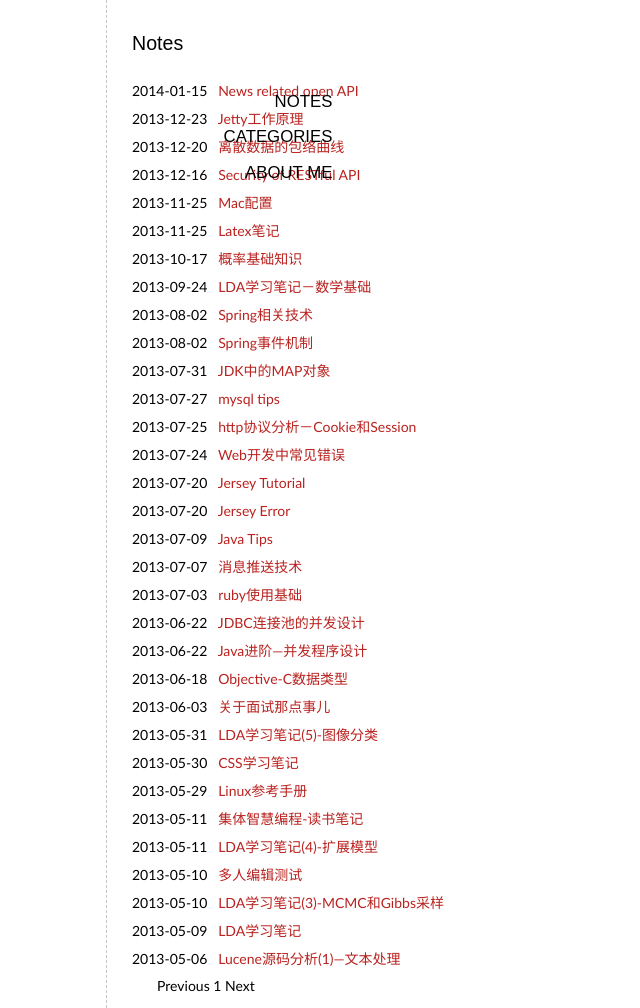
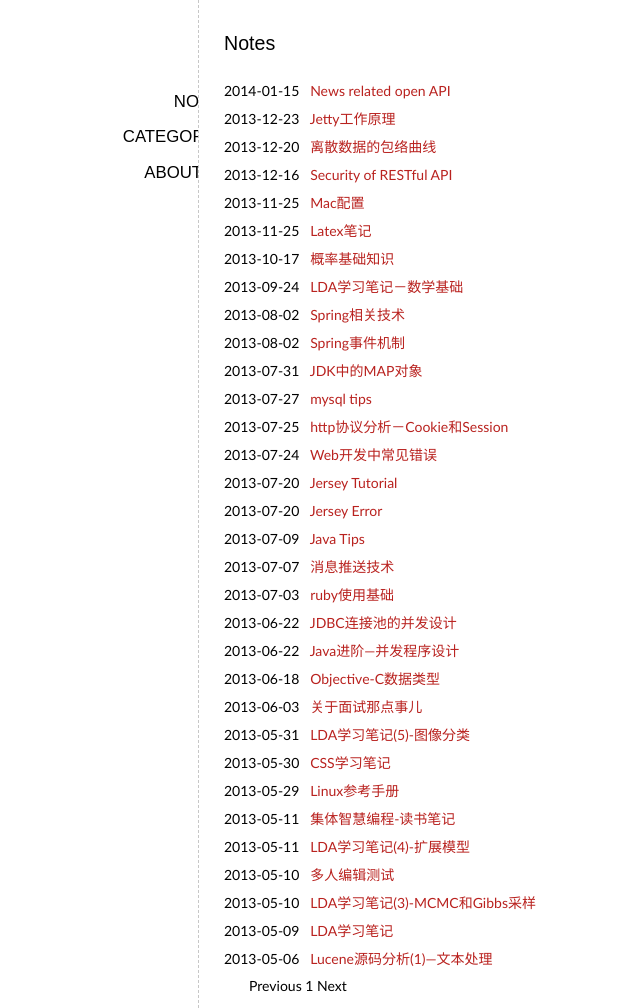
Before and after one commit to elan2wang/note, a Jekyll site: the page built from index.html, in a window 1280 px wide. Shown: the whole page, without its empty margins (22-662 px from the left). Built offline with Jekyll 4.4.1, drawn with Linux system fonts in a browser that asks for light colours; Markdown is read by kramdown in place of the engine named in the settings; the list of posts is cut into pages by our own code.

Commit message:
edit css

```diff
--- a/style/note.css
+++ b/style/note.css
@@ -7,7 +7,7 @@
 }
 
 body {
-	margin:0 15% 0 10%;
+	margin:0;
 	font-size:14px;
 	color:#000000;
 	line-height: 1.8em;
@@ -40,8 +40,8 @@ a:hover {
 }
 
 #sidebar {
-	position:fixed;
-	width:19%;
+	position:absolute;
+	margin-left:10%;
 	float:left;
 	font-size:1.2em;
 	text-align:right;
@@ -51,7 +51,8 @@ a:hover {
 }
 
 #main {
-	width:79%;
+	position:relative;
+	margin-left:220px;
 	float:left;
 	padding:10px 10px 10px 0;
 	background-color:#ffffff;
```
